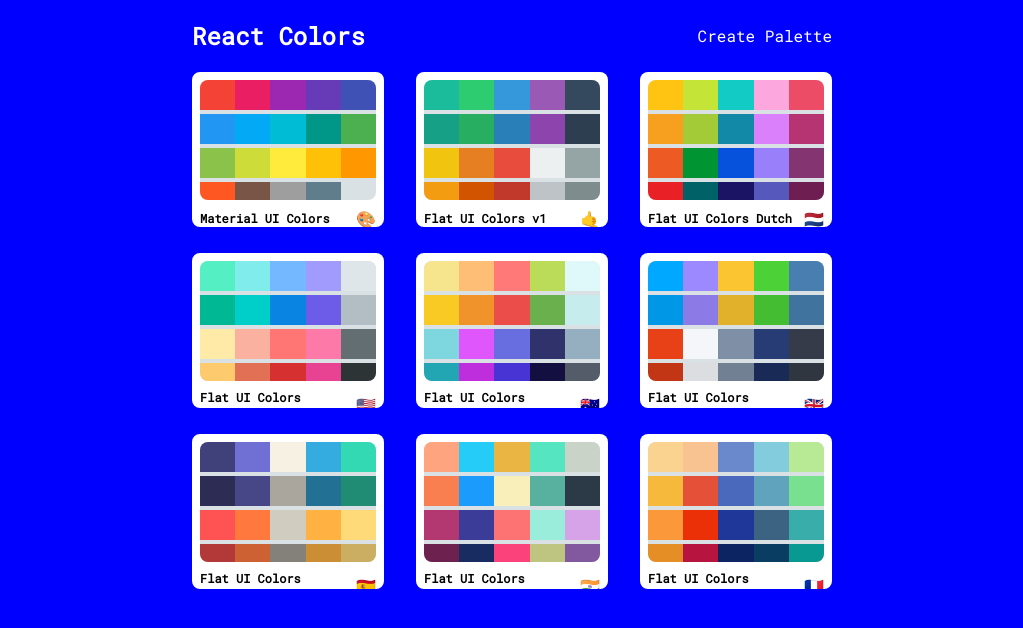
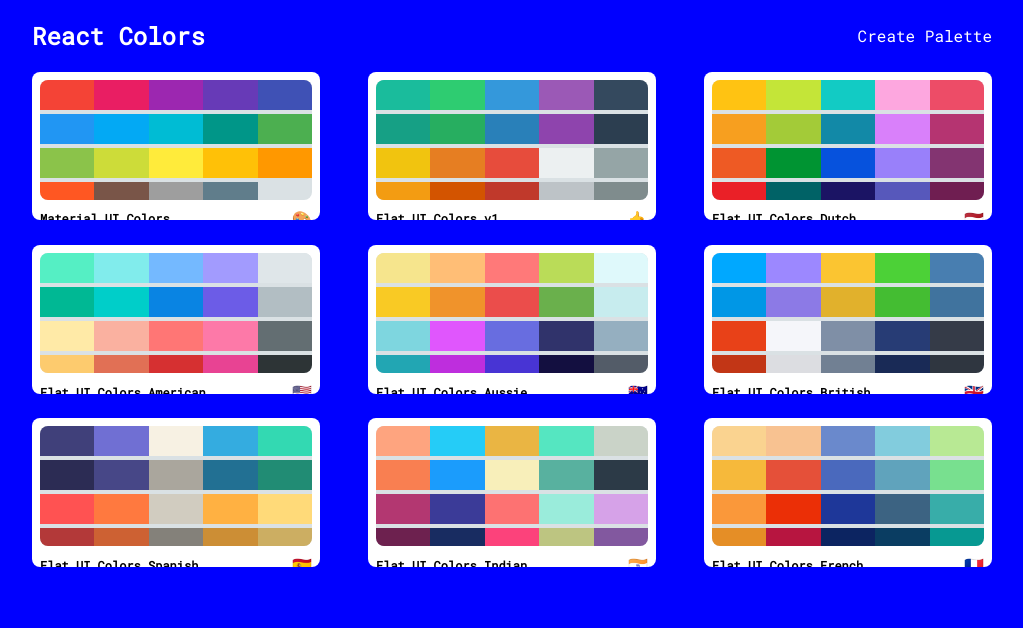
Before and after one commit to swpril/The-Color-Store, a React (Create React App) app: page / in a window 1280 px wide. Shown: the top 628 px of the page, without its empty margins (128-1151 px from the left). Built offline with nearby package versions, Linux system fonts and the light colour scheme.

Commit message:
made PaletteList responsive

```diff
--- a/src/Styles/PaletteList.js
+++ b/src/Styles/PaletteList.js
@@ -15,6 +15,9 @@
         alignItems: 'flex-start',
         flexDirection: 'column',
         flexWrap: 'wrap',
+        [theme.breakpoints.up(961)]: {
+            width: '75%'
+        }
     },
     nav: {
         display: 'flex',
@@ -32,7 +35,13 @@
         width: '100%',
         display: 'grid',
         gridTemplateColumns: 'repeat(3,30%)',
-        gridGap: '5%'
+        gridGap: '5%',
+        [theme.breakpoints.between('sm', 959)]: {
+            gridTemplateColumns: 'repeat(2,50%)',
+        },
+        [theme.breakpoints.down('599')]: {
+            gridTemplateColumns: 'repeat(1,100%)',
+        }
     }
 }));
 
```
